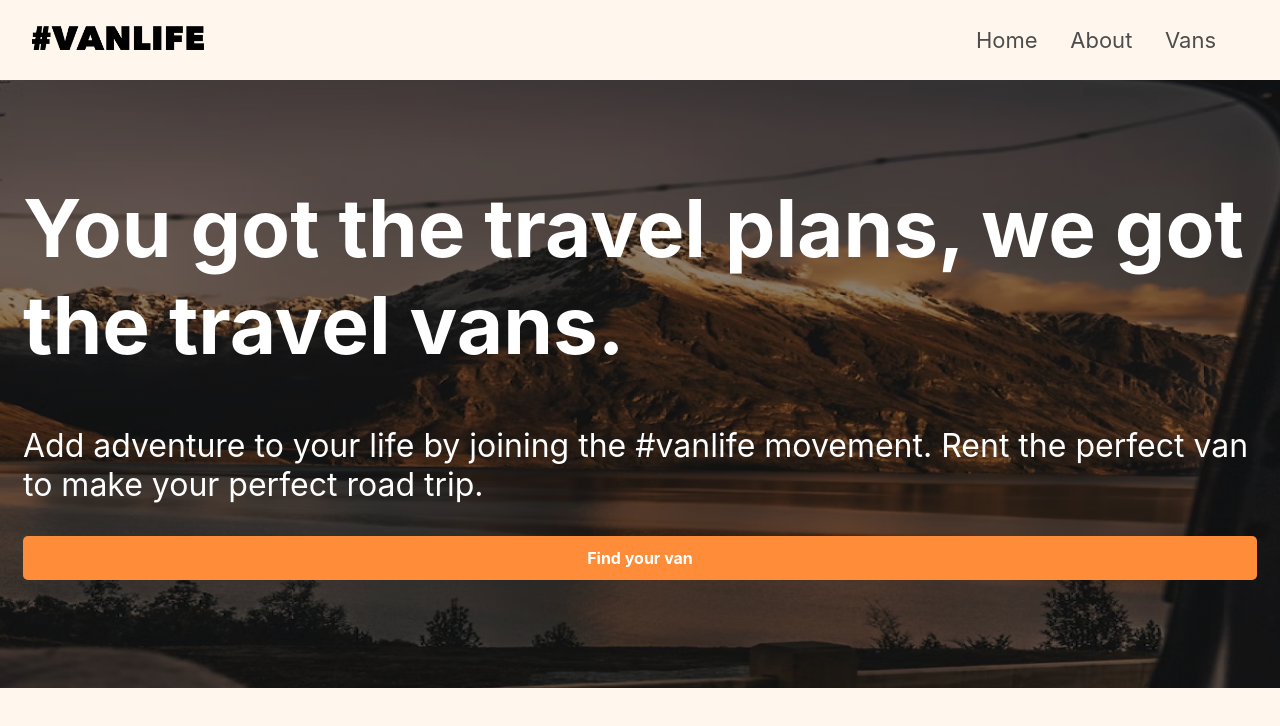
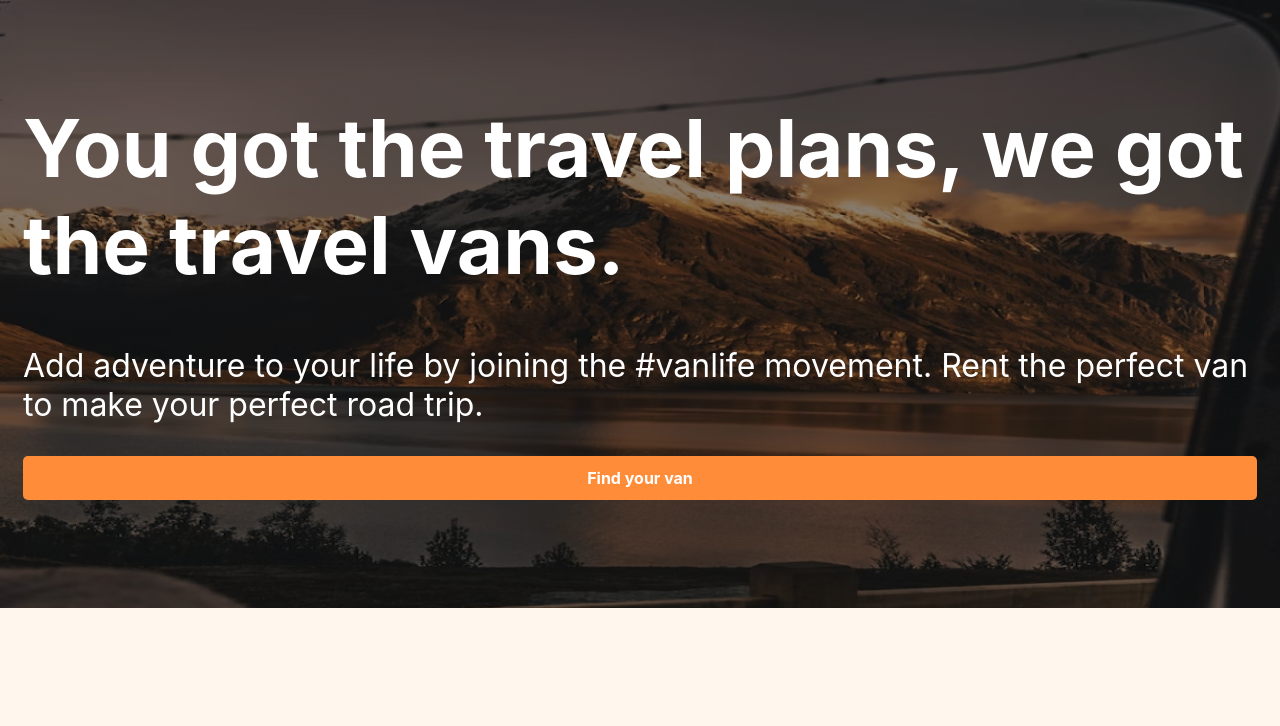
Before and after one commit to mecskyverse/Van-Life, a React (Vite) app: page / in a window 1280 px wide. Shown: the top 726 px of the page. Built offline with nearby package versions, Linux system fonts and the light colour scheme; what miragejs would draw is missing.

Commit message:
Header goes into router layout

```diff
--- a/src/App.jsx
+++ b/src/App.jsx
@@ -4,26 +4,19 @@ import About from './components/About'
 import Home from './components/Home'
 import { BrowserRouter, Routes, Route, Link } from 'react-router-dom'
 import Logog from './assets/logog.png';
+import VanDetail from './components/VanDetail'
 import "../server"
 function App() {
 
   return (
     <>
       <BrowserRouter>
-        <nav className='nav'>
-          <Link to="/"> <img style={{ height: '24px', width: '172px', marginLeft: '2rem' }} src={Logog} alt="logo" />  </Link>
-          <div className='items'>
-            <Link style={{ textDecoration: 'none', color: '#4D4D4D', fontSize: '22px' }} to="/">Home</Link>
-            <Link style={{ textDecoration: 'none', color: '#4D4D4D', fontSize: '22px' }} to="/about">About</Link>
-            <Link style={{ textDecoration: 'none', color: '#4D4D4D', fontSize: '22px' }} to="/vans">Vans</Link>
-          </div>
-
-        </nav>
 
         <Routes>
           <Route path="/" element={<Home />} />
           <Route path="/about" element={<About />} />
           <Route path="/vans" element={<Vans />} />
+          <Route path="/vans/:id" element={<VanDetail />} />
         </Routes>
       </BrowserRouter>
     </>
```
